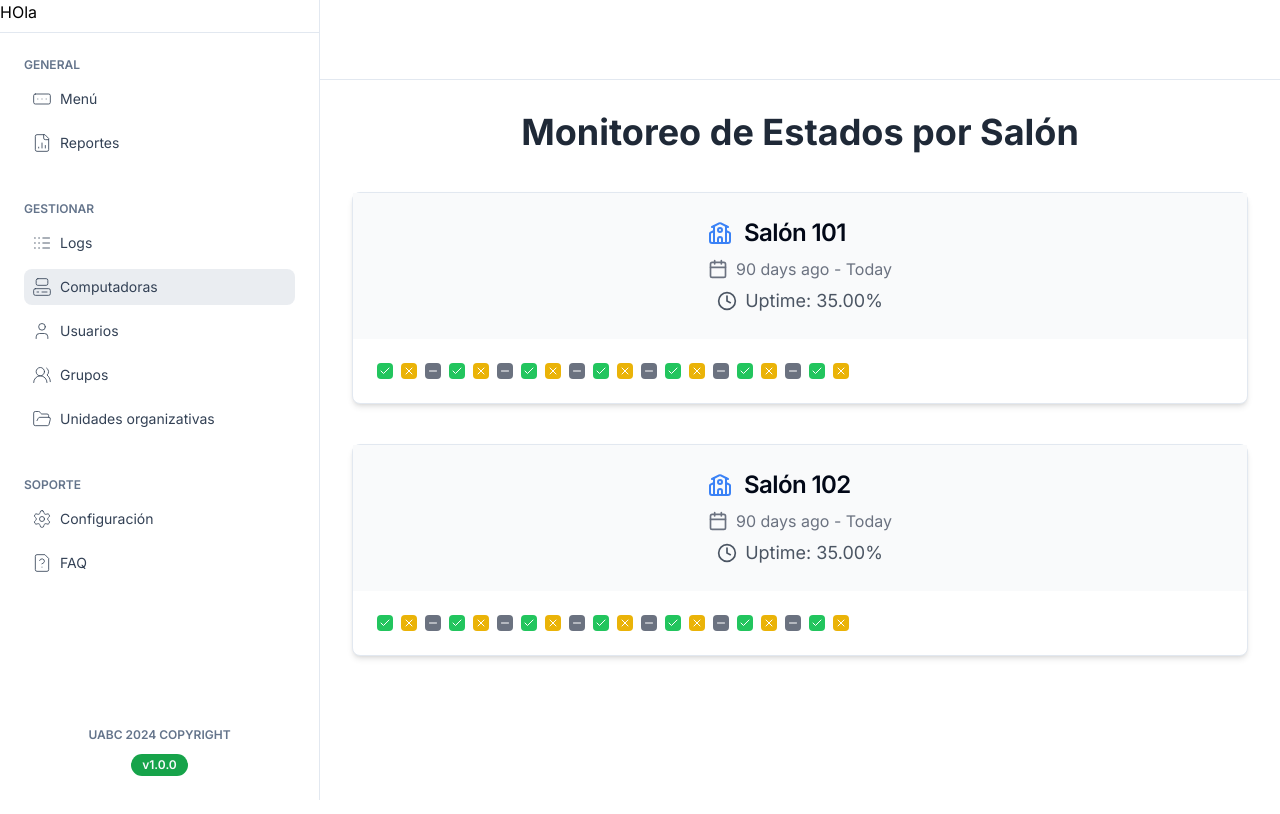
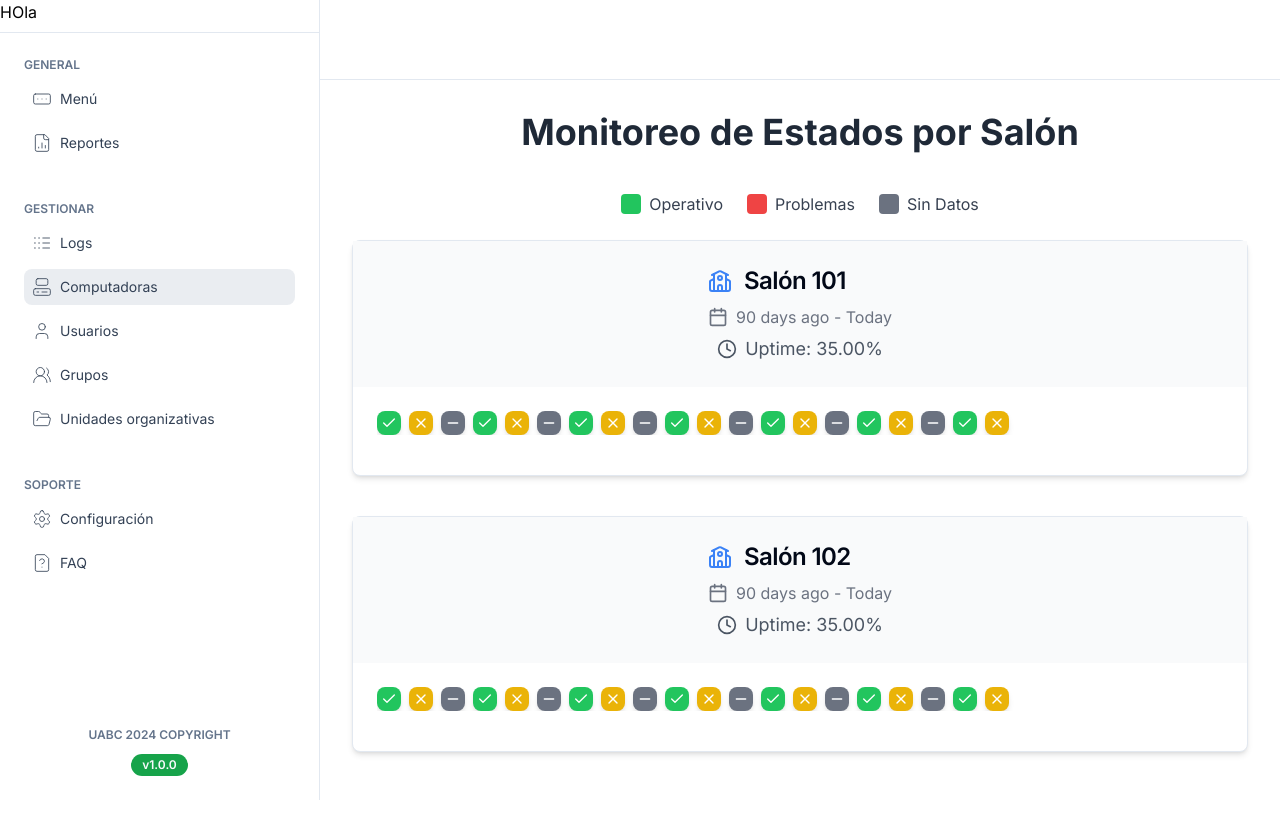
Before and after one commit to Niklauswy/samba, a Next.js app: page /computers in a window 1280 px wide. Shown: the top 814 px of the page. Built offline with nearby package versions, Linux system fonts and the light colour scheme.

Commit message:
Add computers page

```diff
--- a/app/(routes)/(dashboard)/computers/page.jsx
+++ b/app/(routes)/(dashboard)/computers/page.jsx
@@ -97,6 +97,20 @@ export default function ComputerManagement({ classrooms = exampleClassrooms }) {
     <TooltipProvider>
       <div className="p-8 bg-white min-h-screen">
         <h1 className="text-4xl font-bold mb-10 text-gray-800 text-center">Monitoreo de Estados por Salón</h1>
+        <div className="flex justify-center mb-6 space-x-6">
+          <div className="flex items-center">
+            <div className="w-5 h-5 bg-green-500 rounded mr-2"></div>
+            <span className="text-gray-700">Operativo</span>
+          </div>
+          <div className="flex items-center">
+            <div className="w-5 h-5 bg-red-500 rounded mr-2"></div>
+            <span className="text-gray-700">Problemas</span>
+          </div>
+          <div className="flex items-center">
+            <div className="w-5 h-5 bg-gray-500 rounded mr-2"></div>
+            <span className="text-gray-700">Sin Datos</span>
+          </div>
+        </div>
         <div className="space-y-10">
           {classrooms.map((classroom) => {
             const totalComputers = classroom.computers.length
@@ -122,17 +136,23 @@ export default function ComputerManagement({ classrooms = exampleClassrooms }) {
                   </div>
                 </CardHeader>
                 <CardContent className="p-6">
-                  <div className="flex space-x-2 overflow-x-auto">
+                  <div className="flex items-center space-x-2 overflow-x-auto mb-4">
                     {classroom.computers.map((computer) => (
-                      <Tooltip key={computer.id} content={`Estado: ${statusNames[computer.status]}\nÚltimo inicio de sesión: ${computer.lastLogin}`}>
-                        <div
-                          className={`w-4 h-4 rounded ${statusColors[computer.status]} flex items-center justify-center cursor-pointer`}
-                          onClick={() => setSelectedComputer(computer)}
-                        >
-                          {computer.status === 'activo' && <Check className="h-3 w-3 text-white" />}
-                          {computer.status === 'mantenimiento' && <X className="h-3 w-3 text-white" />}
-                          {computer.status === 'desconocido' && <Minus className="h-3 w-3 text-white" />}
-                        </div>
+                      <Tooltip key={computer.id}>
+                        <TooltipTrigger asChild>
+                          <div
+                            className={`w-6 h-6 rounded-lg ${statusColors[computer.status]} flex items-center justify-center cursor-pointer transition-transform transform hover:scale-110 shadow-md`}
+                            onClick={() => setSelectedComputer(computer)}
+                          >
+                            {computer.status === 'activo' && <Check className="h-4 w-4 text-white" />}
+                            {computer.status === 'mantenimiento' && <X className="h-4 w-4 text-white" />}
+                            {computer.status === 'desconocido' && <Minus className="h-4 w-4 text-white" />}
+                          </div>
+                        </TooltipTrigger>
+                        <TooltipContent className="bg-gray-800 text-white p-2 rounded">
+                          <p><strong>Estado:</strong> {statusNames[computer.status]}</p>
+                          <p><strong>Último inicio de sesión:</strong> {computer.lastLogin}</p>
+                        </TooltipContent>
                       </Tooltip>
                     ))}
                   </div>
```
